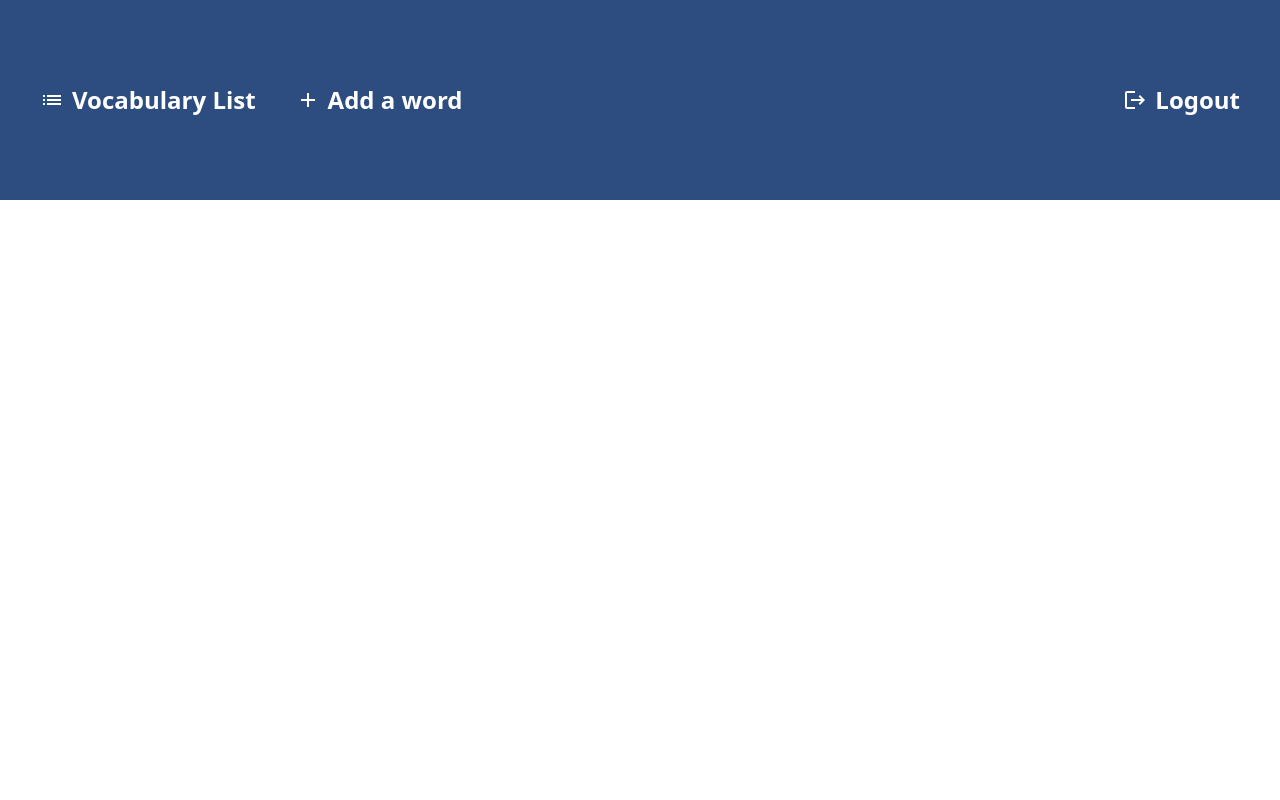
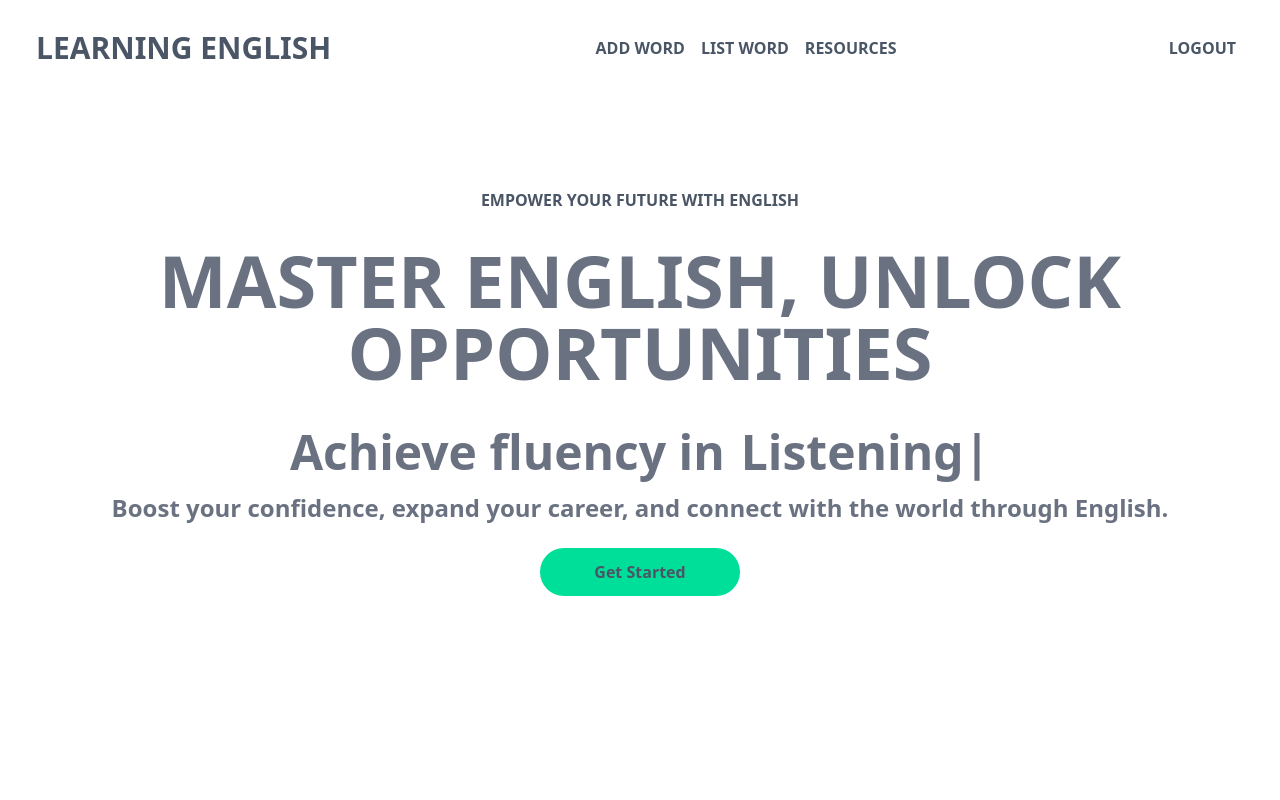
Before and after one commit to lazalajochy/english-app, a React (Vite) app: page /english-app/dashboard in a window 1280 px wide. Shown: the top 800 px of the page. Built offline with nearby package versions, Linux system fonts and the light colour scheme; sample sign-in values are in the browser's storage.

Commit message:
update the view

```diff
--- a/package.json
+++ b/package.json
@@ -18,11 +18,12 @@
     "embla-carousel-react": "^8.6.0",
     "framer-motion": "^12.16.0",
     "jwt-decode": "^4.0.0",
-    "react": "^19.0.0",
+    "react": "^19.1.0",
     "react-dom": "^19.0.0",
     "react-icons": "^5.5.0",
     "react-redux": "^9.2.0",
     "react-router-dom": "^7.6.2",
+    "react-typed": "^2.0.12",
     "tailwindcss": "^4.1.8"
   },
   "devDependencies": {
--- a/src/components/AddWord.tsx
+++ b/src/components/AddWord.tsx
@@ -60,6 +60,7 @@ export const AddWord = () => {
             animate={{ opacity: 1, y: 0 }}
             transition={{ duration: 0.6, ease: "easeOut" }}
             className="max-w-2xl mx-auto p-4"
+            id="Addword"
         >
                 <h1 className="text-2xl font-bold mb-4">Add a New Word</h1>
                 <form className="space-y-4" onSubmit={sendData}>
--- a/src/components/Head.tsx
+++ b/src/components/Head.tsx
@@ -1,46 +1,75 @@
-
 import { useDispatch } from "react-redux"
 import { setUser } from "../utils/userSlice"
-import { MdAdd, MdLogout, MdList } from "react-icons/md"
+import { AiOutlineClose, AiOutlineMenu } from "react-icons/ai"
+import { useState } from "react"
 import { Link } from "react-router-dom"
 
 export const Head = () => {
     const dispatch = useDispatch();
+    const [nav, setNav] = useState(true);
+    const handleNav = () => setNav(!nav);
+
     return (
-        <div className="w-full bg-[#2d4d80] py-10 h-[200px]  ">
-            <div className="max-w-7xl mx-auto flex flex-col sm:flex-row items-center justify-between px-10 h-full">
+        <div className="flex items-center h-24 max-w-[1240px] mx-auto px-4 text-black">
+            <a href="#" className="text-3xl text-gray-600 font-bold uppercase">Learning English</a>
 
-                <div className="flex flex-col md:flex-row lg:flex-row xl:flex-row 2xl:flex-row items-center gap-x-10 gap-y-4">
+            <div className="flex-1 flex justify-center">
+                <ul className="hidden md:flex text-gray-600 font-bold">
+                    <li className="p-2 uppercase">
+                        <a href="#Addword">Add word</a>
+                    </li>
+                    <li className="p-2 uppercase">
+                        <Link to="">List word</Link>
+                    </li>
+                    <li className="p-2 uppercase">
+                        <Link to="">Resources</Link>
+                    </li>
+                </ul>
+            </div>
 
-
-                    <Link to="/dashboard/listWord" className="flex items-center gap-2  transition duration-300 ease-in-out hover:scale-105 cursor-pointer">
-                        <MdList className="text-white text-2xl transition duration-300 ease-in-out hover:text-gray-300" />
-                        <h2 className="text-white font-bold text-2xl hover:text-gray-300 transition duration-300 ease-in-out">Vocabulary List</h2>
-
-                    </Link>
-
-                    <Link to="/dashboard/addWord" className="flex items-center gap-2 transition duration-300 ease-in-out hover:scale-105 cursor-pointer">
-                        <MdAdd className="text-white text-2xl hover:text-gray-300" />
-                        <h2 className="text-white font-bold text-2xl hover:text-gray-300">Add a word</h2>
+            <div className="hidden md:flex">
+                <Link
+                    to="#"
+                    onClick={() => {
+                        localStorage.removeItem("user");
+                        dispatch(setUser(""));
+                    }}
+                    className="p-2 uppercase font-bold text-gray-600"
+                >
+                    Logout
                 </Link>
             </div>
 
-                <div className="flex items-center gap-2 transition duration-300 ease-in-out hover:scale-105 cursor-pointer">
-                    <MdLogout className="text-white text-2xl transition duration-300 ease-in-out hover:text-gray-300" />
-                    <a
-                        href="#" onClick={() => {
+            <div onClick={handleNav} className="block md:hidden ml-auto">
+                { !nav ? <AiOutlineClose size={20} /> : <AiOutlineMenu size={20} /> }
+            </div>
+
+            {/* Mobile Menu */}
+            <div className={!nav ? "bg-white fixed left-0 top-0 w-[60%] h-full border-r border-r-gray-900 ease-in-out duration-500" : "fixed left-[-100%]"}>
+                <h1 className="w-full text-3xl text-gray-600 font-bold m-4">Learning English</h1>
+                <ul className="pt-24 p-4">
+                    <li className="p-4 border-b border-b-gray-600 uppercase">
+                        <Link to="">Add word</Link>
+                    </li>
+                    <li className="p-4 border-b border-b-gray-600 uppercase">
+                        <Link to="">List word</Link>
+                    </li>
+                    <li className="p-4 border-b border-b-gray-600 uppercase">
+                        <Link to="">Resources</Link>
+                    </li>
+                    <li className="p-4 border-b border-b-gray-600 uppercase">
+                        <Link
+                            to="#"
+                            onClick={() => {
                                 localStorage.removeItem("user");
                                 dispatch(setUser(""));
                             }}
-                        className="text-white font-bold  text-2xl hover:text-gray-300 transition duration-300 ease-in-out"
                         >
                             Logout
-                    </a>
-                </div>
-
+                        </Link>
+                    </li>
+                </ul>
             </div>
         </div>
-
-
-    )
+    );
 }
--- /dev/null
+++ b/src/components/Hero.tsx
@@ -0,0 +1,26 @@
+import { ReactTyped } from "react-typed"
+
+export const Hero = () => {
+    return (
+        <div className="text-gray-500">
+            <div className="max-w[800px] mt-[-96px] w-full h-screen mx-auto text-center flex flex-col justify-center">
+                <p className="text-gray-600 font-bold p-2">EMPOWER YOUR FUTURE WITH ENGLISH</p>
+                <h1 className="md:text-7xl sm:text-6xl text-4xl font-bold md:py-6">MASTER ENGLISH, UNLOCK OPPORTUNITIES</h1>
+                <div className="flex justify-center items-center">
+                    <p className="md:text-5xl sm:text-4xl text-xl font-bold py-4">Achieve fluency in </p>
+                    <ReactTyped
+                        className="md:text-5xl sm:text-4xl text-xl font-bold md:pl-4 pl-2"
+                        strings={["Speaking", "Listening", "Writing"]}
+                        typeSpeed={120}
+                        backSpeed={120}
+                        loop
+                    />
+                </div>
+                <p className="md:text-2xl text-xl font-bold text-gray-500">
+                    Boost your confidence, expand your career, and connect with the world through English.
+                </p>
+                <a href="#Addword" className="bg-[#00df9a] w-[200px] rounded-full  my-6 mx-auto py-3 text-gray-600 font-bold">Get Started</a>
+            </div>
+        </div>
+    )
+}
--- a/src/components/ListWord.tsx
+++ b/src/components/ListWord.tsx
@@ -27,6 +27,7 @@ export const ListWord = () => {
         const fetchWords = async () => {
             try {
                 const response = await request<IData>("GET", `api/words/${parsedUser?.sub}`);
+                console.log(response)
                 setData(
                     response.data?.map((item: any) => ({
                         word: item.word,
--- a/src/index.css
+++ b/src/index.css
@@ -1 +1,5 @@
 @import "tailwindcss";
+
+body{
+    background-color: white;
+}
--- a/src/pages/Dashboard.tsx
+++ b/src/pages/Dashboard.tsx
@@ -1,14 +1,15 @@
 import { Head } from "../components/Head"
-import { Outlet } from "react-router-dom";
+import { Hero } from "../components/Hero"
+import { AddWord } from "../components/AddWord"
 
 
 export const Dashboard = () => {
     return (
         <div className="dashboard">
             <Head />
-            <div className="p-5">
-                <Outlet />
-            </div>
+            <Hero/>
+            <AddWord/>
+
         </div>
     )
 }
--- a/src/routes/MainRoute.tsx
+++ b/src/routes/MainRoute.tsx
@@ -1,10 +1,8 @@
 import { Route, Routes, BrowserRouter, Navigate } from "react-router-dom";
-import { AddWord } from "../components/AddWord";
 import { RootState } from '../store';
 import { useSelector } from 'react-redux';
 import { Home } from '../pages/Home';
 import { Dashboard } from '../pages/Dashboard';
-import { ListWord } from "../components/ListWord";
 
 
 export const MainRoute = () => {
@@ -14,9 +12,8 @@ export const MainRoute = () => {
         <BrowserRouter basename="/english-app/">
             <Routes>
                 <Route path="/" element={!user ? <Home /> : <Navigate to="/dashboard" />} />
-                <Route path="/dashboard" element={user ? <Dashboard /> : <Navigate to="/" />}>
-                    <Route path="addWord" element={<AddWord />} />
-                    <Route path="listWord" element={<ListWord />} />
+                <Route path="/dashboard/" element={user ? <Dashboard /> : <Navigate to="/" />}>
+
                 </Route>
             </Routes>
         </BrowserRouter>
```
Also changed, not shown: 1 other file (tests, documents, lock files or other folders). Lines whose indentation alone changed are shown as unchanged.
